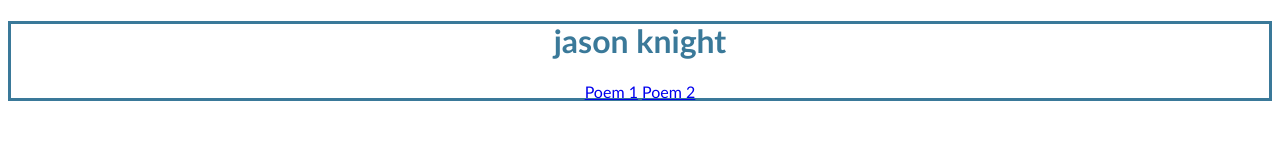
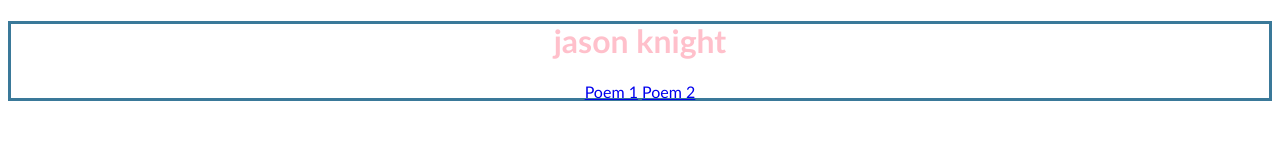
Before and after one commit to knightvsion/design-3a-code, a plain HTML site: page index.html in a window 1280 px wide. In both pictures the pointer is over the element 640 px from the left and 61 px from the top of the page. Drawn offline with Linux system fonts and the light colour scheme; files that its build step writes are made by us from their sources.

Commit message:
hover effect

```diff
--- a/poemvariation/variation3/style.css
+++ b/poemvariation/variation3/style.css
@@ -7,6 +7,6 @@ body {
 
 body:hover {
 	background: rgba(0,0,0,0);
-	color: #3a7999;
+	color: pink;
 	box-shadow: inset 0 0 0 3px #3a7999;
 }
```
